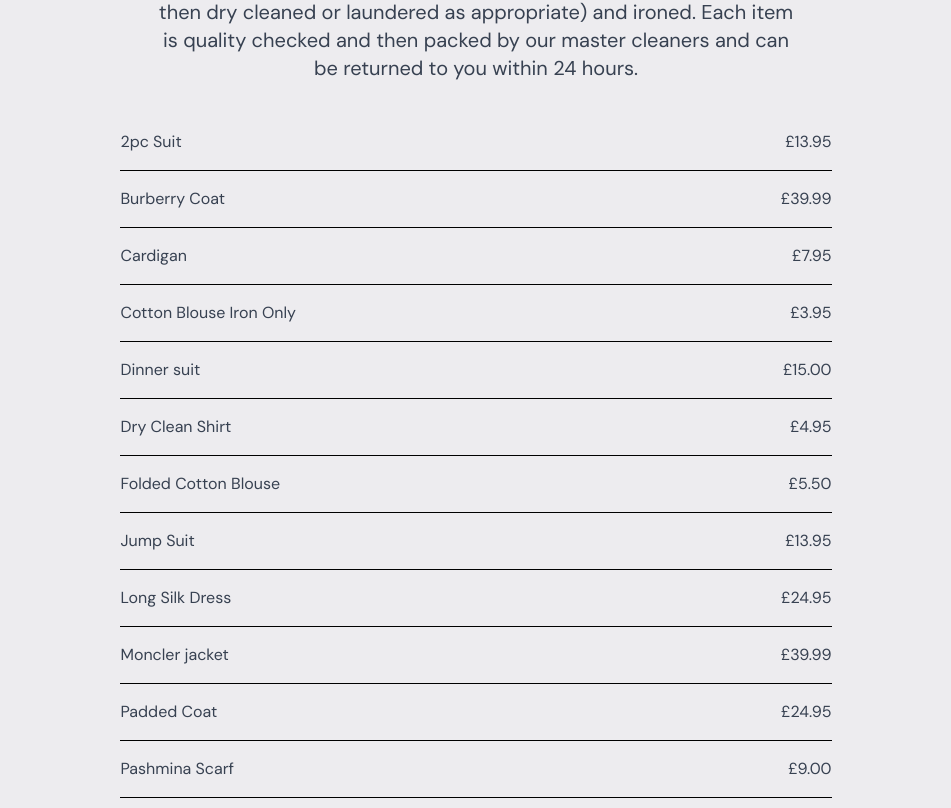
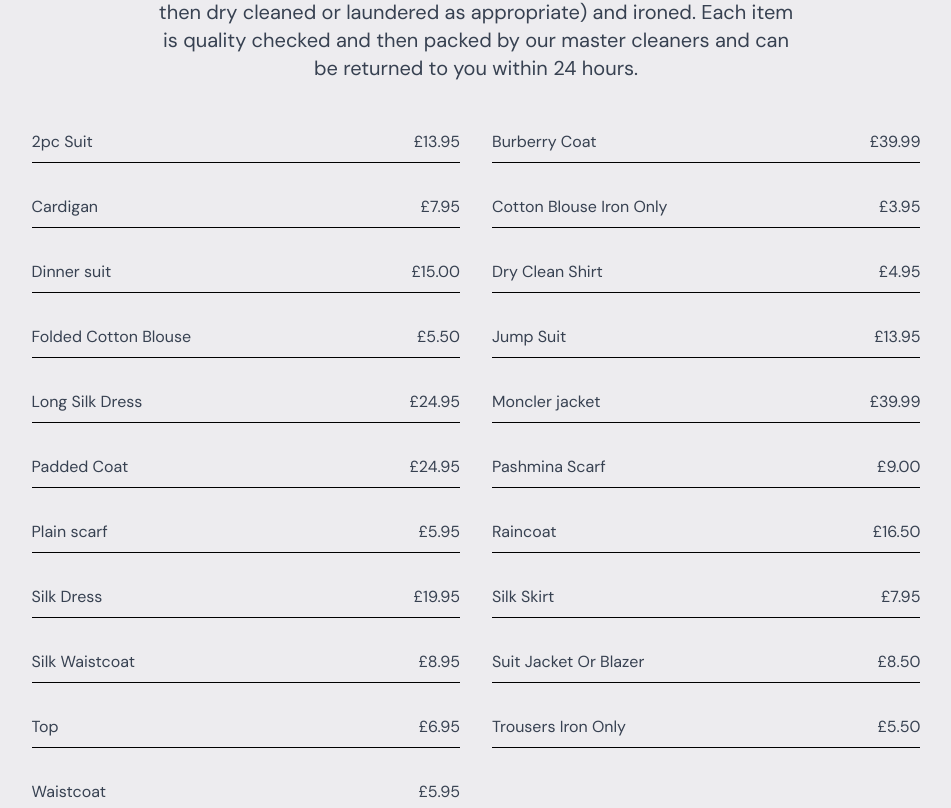
Before and after one commit to sajeerpm/laundary-web-2, a React (Vite) app: page /pricing in a window 1280 px wide. Shown: the part 872-1680 px from the top of the page, without its empty margins (164-1115 px from the left). Built offline with nearby package versions, Linux system fonts and the light colour scheme; no server answers.

Commit message:
added latest changes - 11/6 - 6

```diff
--- a/src/pages/pricing/Pricing.tsx
+++ b/src/pages/pricing/Pricing.tsx
@@ -307,18 +307,18 @@ const Pricing = () => {
           )}
         </div>
 
-        <div className="mx-auto md:w-4/6">
+        <div className="mx-auto md:w-5/6">
           {categories.map(
             (category) =>
               activeTab === category.id && (
-                <div>
+                <div className="grid gap-8 md:grid-cols-2">
                   {category.prices.map((price) => (
                     <div className="flex w-full flex-col">
                       <div className="flex w-full justify-between">
                         <p>{price.name}</p>
                         <p>{price.price}</p>
                       </div>
-                      <hr className="my-4 w-full border-black" />
+                      <hr className="mt-2 w-full border-black" />
                     </div>
                   ))}
                 </div>
```
